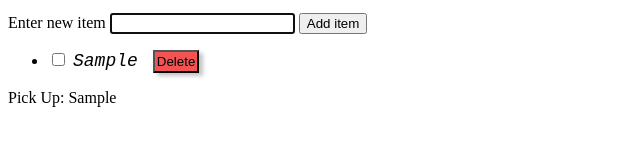
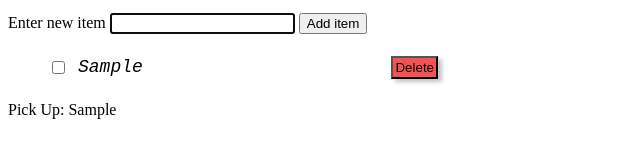
Before and after one commit to kosta1221/FullStackTask-Amit, a website: page index.html in a window 1280 px wide. Both pictures are taken after typing "Sample" into the empty fields and a click on the button "Add item". Shown: the part 155-312 px from the top of the page, without its empty margins (0-640 px from the left). Drawn offline with nearby package versions, Linux system fonts and the light colour scheme; no server answers.

Commit message:
finished

```diff
--- a/index.html
+++ b/index.html
@@ -9,8 +9,23 @@
 
 <body>
     <style>
+        ul {
+            display: flex;
+            flex-direction: column;
+        }
+
+        li {
+            display: flex;
+            justify-content: flex-start;
+            align-items: center;
+            margin: 6px 0 6px 0;
+            width: 400px;
+        }
+
         .del {
-            margin-left: 10px;
+            cursor: pointer;
+            margin-left: auto;
+            margin-right: 10px;
             padding: 2px;
             text-align: center;
             background-color: rgba(240, 10, 10, 0.7);
@@ -27,6 +42,7 @@
             font-size: 18px;
             font-style: italic;
             font-family: monospace;
+            margin-left: 10px;
         }
 
         .UDerr:focus {
@@ -37,7 +53,7 @@
             font-size: 18px;
             font-style: italic;
             font-family: monospace;
-            margin: 5px;
+            margin-left: 10px;
             cursor: pointer;
         }
 
@@ -45,10 +61,6 @@
             text-decoration: line-through;
         }
 
-        #undo {
-            /* position: relative; */
-            margin-top: 50px;
-        }
     </style>
 
     <h1>Shopping List</h1>
@@ -62,11 +74,9 @@
     <ul>
 
     </ul>
-    <!-- <button id="undo">undo</button> -->
     <div id='pickUpHead' hidden>Pick Up:
         <span id="pickUpMsg"></span>
     </div>
-    <!-- <span id="undoMessage">nothing to undo</span> -->
     <script src="https://unpkg.com/axios/dist/axios.min.js"></script>
     <script src="frontEnd.js"></script>
 </body>
```
